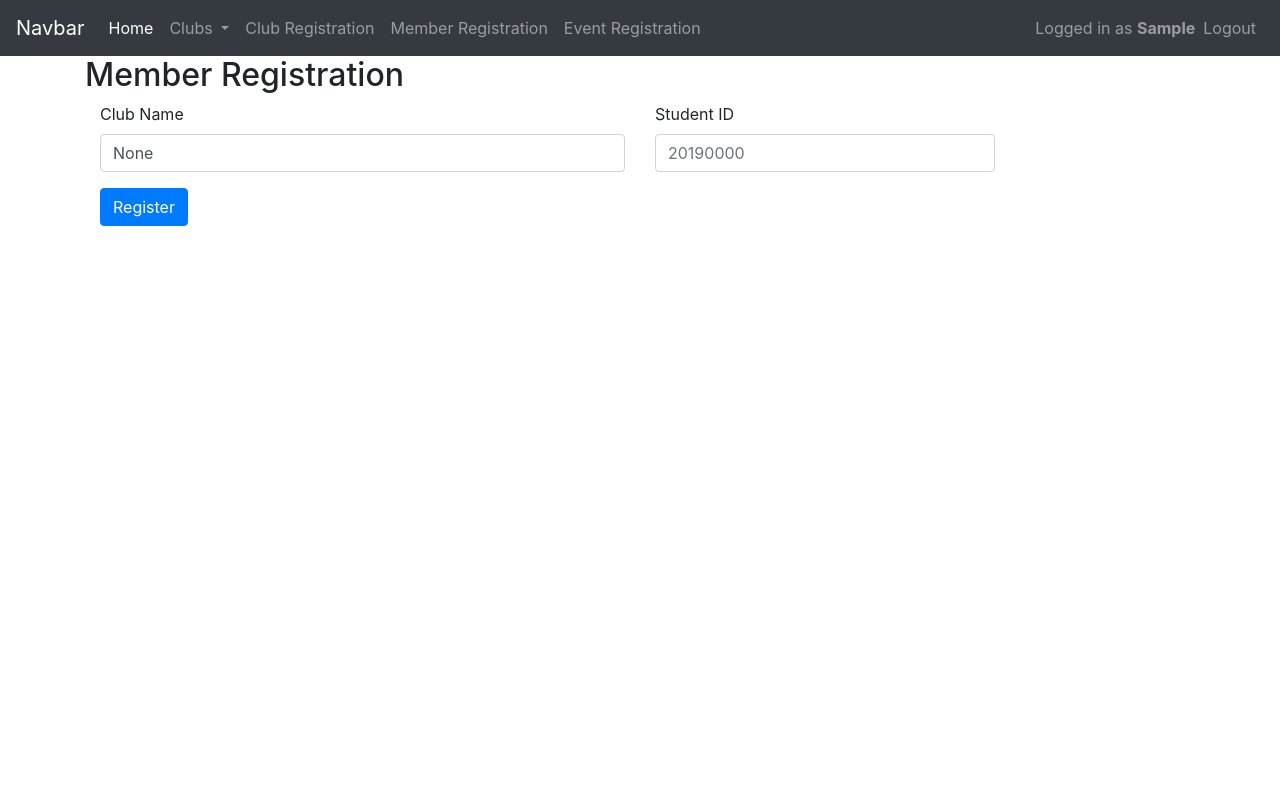
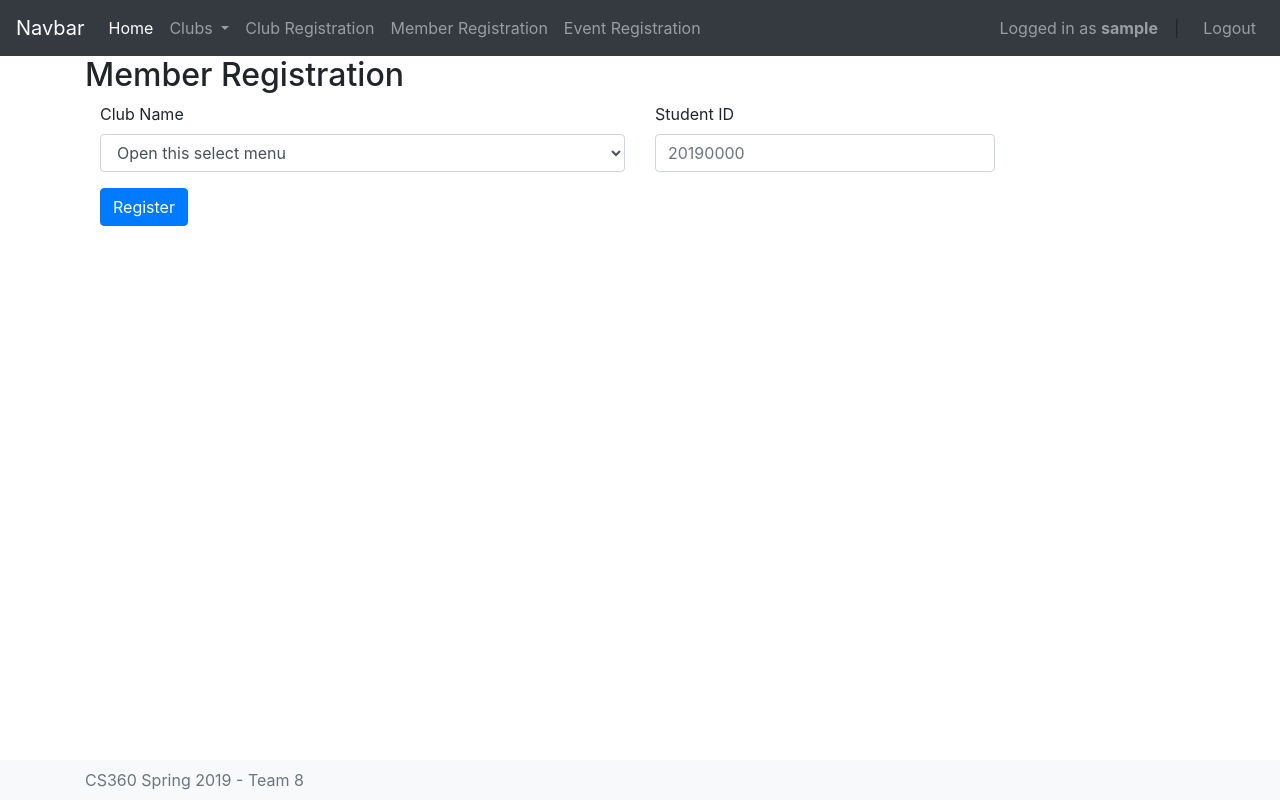
Before and after one commit to thahn106/cs360, a Flask app: page /newmember in a window 1280 px wide. Run offline with Flask 2, Linux system fonts and the light colour scheme; the visitor is signed in with stand-in values (Sample User, id 1); data that the repository does not hold is empty; some libraries are stand-ins or nearby versions.

Commit message:
Updating login structure.

```diff
--- a/frontend.py
+++ b/frontend.py
@@ -30,10 +30,14 @@ def update_dict():
         )
     cur.execute(select_stmt)
     divs = cur.fetchall()
+    clubs=""
     user = ""
     if 'username' in session:
-        user = escape(session['username']).capitalize()
-    return dict(divs=divs, user=user)
+        user = session['username']
+        select_stmt = ("SELECT * FROM club WHERE ManagerID= '%s'" %(user))
+        cur.execute(select_stmt)
+        clubs = cur.fetchall()
+    return dict(divs=divs, user=user, myclubs=clubs)
 
 @frontend.route('/')
 def index():
@@ -145,11 +149,12 @@ def getinfo():
     location = request.form['location']
     department = request.form['division']
     objective = request.form['Objective']
+    username = session['username'];
 
     insert_stmt = (
     "INSERT INTO club (Name, MeetingHours, ManagerID, Location, Objective, Dname) VALUES (%s, %s, %s, %s, %s, %s)"
     )
-    data = (name, hours, '00000', location, objective, department)
+    data = (name, hours, username, location, objective, department)
 
     cur.execute(insert_stmt, data)
     db.commit()
@@ -157,13 +162,12 @@ def getinfo():
 
 @frontend.route('/newmember', methods=['GET'])
 @login_required
-def memberreg():
-    clubname = (request.args.get('clubname'))
-    return render_template("newmember.html", clubname = clubname)
+def newmember_get():
+    return render_template("newmember.html")
 
 @frontend.route('/newmember', methods=['POST'])
 @login_required
-def newmember():
+def newmember_post():
     clubname = request.form['clubname']
     studentid = request.form['sid']
     select_stmt = (
@@ -198,8 +202,8 @@ def newmember():
     if(here):
         return render_template("newmember.html", clubname=clubname, sid=studentid, err="Student already registered.")
 
-        "INSERT INTO member (SID, Club) VALUES (%s, %s)"
     insert_stmt = (
+    "INSERT INTO member (SID, Club) VALUES (%s, %s)"
         )
 
     data = (studentid, clubname)
--- a/templates/base.html
+++ b/templates/base.html
@@ -22,9 +22,15 @@
     {% block navbar %}
       {% include 'nav.html' with context %}
     {%- endblock navbar %}
-
+    <main role="main" class="flex-shrink-0">
     {% block content -%}
     {%- endblock content %}
+    </main>
+    <div class="footer navbar navbar-light bg-light fixed-bottom">
+      <div class="container">
+        <span class="text-muted">CS360 Spring 2019 - Team 8</span>
+      </div>
+    </div>
 
     {% block scripts %}
     <script src="https://code.jquery.com/jquery-3.3.1.slim.min.js"></script>
--- a/templates/index.html
+++ b/templates/index.html
@@ -16,8 +16,8 @@
       <h1>Welcome to KAIST Clubs Homepage</h1>
       <p>This page contains information about the various clubs in KAIST!</p>
     </div>
-
-  <div id="carouselExampleIndicators" class="carousel slide" data-ride="carousel">
+    <div class="container">
+    <div id="carouselExampleIndicators" class="carousel slide" data-ride="carousel" style="width:70%; margin:  0 auto">
       <ol class="carousel-indicators">
         <li data-target="#carouselExampleIndicators" data-slide-to="0" class="active"></li>
         <li data-target="#carouselExampleIndicators" data-slide-to="1"></li>
@@ -46,4 +46,5 @@
       </a>
     </div>
     </div>
+</div>
 {%- endblock %}
--- a/templates/nav.html
+++ b/templates/nav.html
@@ -37,6 +37,7 @@
       <span class="navbar-text" align="right">
         Logged in as <strong>{{ user }}</strong>
       </span>
+      <li class="navbar divider-vertical">|</li>
       <li class="nav-item">
         <a class="nav-link" href="/logout">Logout</a>
       </li>
@@ -44,6 +45,7 @@
         <li class="nav-item">
           <a class="nav-link" href="/login">Login</a>
         </li>
+        <li class="navbar divider-vertical">|</li>
         <li class="nav-item">
           <a class="nav-link" href="/signup">Signup</a>
         </li>
--- a/templates/newmember.html
+++ b/templates/newmember.html
@@ -16,8 +16,14 @@
     <form class="clubreg" action="/newmember" method="post">
     <div class="row">
       <div class="col-md-6 mb-3">
-        <label for="validationCustom01">Club Name</label>
-          <input name = "clubname" type="text" class="form-control" id="validationCustom01" placeholder="Club Name" value="{{ clubname }}" required>
+        <label for="validationCustom04">Club Name</label>
+        <select name= "clubname" class="form-control selectpicker" data-live-search="true" required>
+          <option value="">Open this select menu</option>
+          {% for club in myclubs %}
+            <option value = "{{club[0]}}" data-tokens="{{club[0]}}">{{club[0]}}</option>
+          {% endfor %}
+        </select>
+        <div class="invalid-feedback">Example invalid custom select feedback</div>
       </div>
       <div class="col-md-4 mb-3">
         <label for="validationCustom02">Student ID</label>
```
Lines whose indentation alone changed are shown as unchanged.
